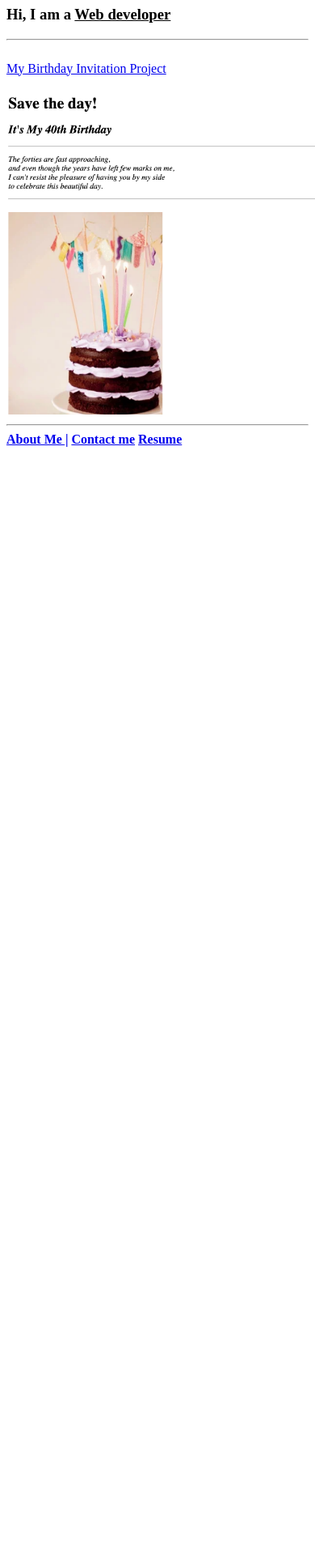
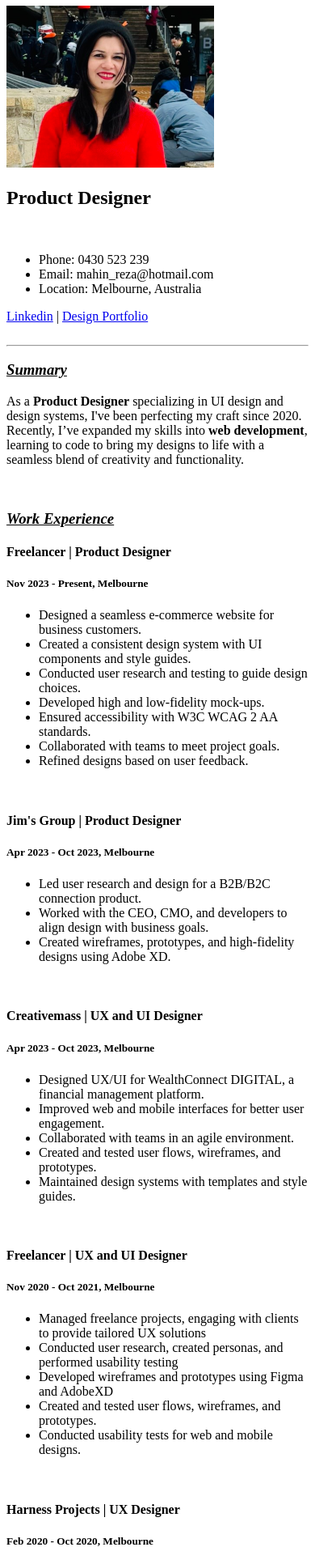
Before and after one commit to mahinreza/html-Portfolio, a plain HTML site: page index.html in a window 390 px wide. Shown: the part 73-2000 px from the top of the page at 81% size. Before the commit the page ends 844 px from the top, so only its background shows below. Drawn offline with Linux system fonts and the light colour scheme.

Commit message:
Add files via upload

```diff
--- a/index.html
+++ b/index.html
@@ -1,51 +1,132 @@
-<!-- TODO 1: Create the HTML Boilerplate -->
 <!DOCTYPE html>
 <html lang="en">
 
 <head>
     <meta charset="UTF-8">
-    <title>Mahin's Portfolio</title>
+    <title>My Resume</title>
 </head>
 
 <body>
-    <h1>Mahin's Portfolio </h1>
-    <h3>Hi, I am a <u>Web developer</u> </h3>
+    <h1>Mahin Reza</h1>
+    <img src="./Images/mahin.png" height="200"/ alt="Mahin's Portfolio wearing a red dress">
+    <h2>Product Designer</h2>
+    <br/>
+
+    <ul>
+        <li>Phone: 0430 523 239</li>
+        <li>Email: mahin_reza@hotmail.com</li>
+        <li>Location: Melbourne, Australia</li>
+    </ul>
+    <a href="https://www.linkedin.com/in/mahin-reza-584004146/">Linkedin</a> |  <a href="https://mahinreza.squarespace.com/">Design Portfolio</a>
+    <br/>
+    <br/>
     <hr/>
+
+    <h3><i><u>Summary</u></i></h3>
+    <p>
+        As a <strong>Product Designer</strong>  specializing in UI design and design systems, I've been perfecting my craft since 2020.
+        <br/>Recently, I’ve expanded my skills into <strong>web development</strong>, learning to code to bring my designs to
+        life with a seamless blend of creativity and functionality.</p>
     <br/>
-   <a href="./public/birthday-invite.html">My Birthday Invitation Project</a>
-   <br/>
-   <br/>
-   <img src="./assets/images/Birthday_invitation_project.png" height="400" alt="chocolate birthday cake with candles"/>
+
+    <h3><i><u>Work Experience</u></i></h3>
+
+    <h4>Freelancer | Product Designer</h4>
+    <h5>Nov 2023 - Present, Melbourne</h5>
+    <ul>
+        <li>Designed a seamless e-commerce website for business customers.</li>
+        <li>Created a consistent design system with UI components and style guides.</li>
+        <li>Conducted user research and testing to guide design choices.</li>
+        <li>Developed high and low-fidelity mock-ups.</li>
+        <li>  Ensured accessibility with W3C WCAG 2 AA standards.</li>
+        <li>Collaborated with teams to meet project goals.</li>
+        <li> Refined designs based on user feedback.</li>
+    </ul>
+
+    <br/>
+
+    <h4>Jim's Group | Product Designer</h4>
+    <h5>Apr 2023 - Oct 2023, Melbourne</h5>
+    <ul>
+        <li>Led user research and design for a B2B/B2C connection product.</li>
+        <li>Worked with the CEO, CMO, and developers to align design with business goals.</li>
+        <li>Created wireframes, prototypes, and high-fidelity designs using Adobe XD.</li>
+    </ul>
+
+    <br/>
+
+    <h4>Creativemass | UX and UI Designer</h4>
+    <h5>Apr 2023 - Oct 2023, Melbourne</h5>
+    <ul>
+        <li> Designed UX/UI for WealthConnect DIGITAL, a financial management platform.</li>
+        <li>Improved web and mobile interfaces for better user engagement.</li>
+        <li>Collaborated with teams in an agile environment.</li>
+        <li>Created and tested user flows, wireframes, and prototypes.</li>
+        <li>Maintained design systems with templates and style guides.</li>
+    </ul>
+
+    <br/>
+
+    <h4>Freelancer | UX and UI Designer</h4>
+    <h5>Nov 2020 - Oct 2021, Melbourne</h5>
+    <ul>
+        <li> Managed freelance projects, engaging with clients to provide tailored UX solutions</li>
+        <li> Conducted user research, created personas, and performed usability testing</li>
+        <li>Developed wireframes and prototypes using Figma and AdobeXD</li>
+        <li>Created and tested user flows, wireframes, and prototypes.</li>
+        <li>Conducted usability tests for web and mobile designs.</li>
+    </ul>
+
+    <br/>
+
+    <h4>Harness Projects | UX Designer</h4>
+    <h5>Feb 2020 - Oct 2020, Melbourne</h5>
+    <ul>
+        <li>Collaborated on UX projects with Smiling Mind, IKEA, The Swag, and Communiteer</li>
+        <li>Executed user research, developed interactive prototypes, and conducted usability tests to enhance product features.</li>
+    </ul>
+
     <hr/>
-    <a href="./public/about.html"><b>About Me |</b></a>
-    <a href="./public/contact.html"><b>Contact me</b></a>
-    <a href="../4.3 HTML Portfolio Project/Capstone Project 1-Online Resume/index.html"><b>Resume</b></a>
+
+    <h3><i><u>Educations</u></i></h3>
+    <h4>Google | UX Designer Certificate</h4>
+    <h5>Jan 2021 - Jun 2021, Melbourne</h5>
+
+    <h4>Harness Projects | UX Designer Certificate</h4>
+    <h5>Feb 2020 - Oct 2020, Melbourne</h5>
+
+    <h4>Deakin University | MPA</h4>
+    <h5>Feb 2012 - Sep 2013, Melbourne</h5>
+
+    <hr/>
+
+    <h3><i><u>Skills</u></i></h3>
+    <ul><li>Product Design:⭐️⭐️⭐️⭐️⭐️ </li>
+        <li>Figma: ⭐️⭐️⭐️⭐️⭐️</li>
+        <li>HTML:⭐️⭐️⭐️⭐️⭐️</li>
+    </ul>
+
+    <hr/>
+    <h3><i><u>Awards</u></i></h3>
+    <h4>Best Student | MPA | Deakin University</h4>
+    <h5>Dec 2013, Melbourne</h5>
+
+    <hr/>
+    <h3><i><u>Hobbies</u></i></h3>
+    <ol>
+        <li>Browsing new UX tools and trends</li>
+        <li>Learning web development</li>
+        <li>Listening to music</li>
+        <li>Drawing art</li>
+    </ol>
+
+    <hr/>
+    <h3><i><u>Contact Me</u></i></h3>
+    <ul>
+        <li>Phone: 0430 523 239</li>
+        <li>Email: mahin_reza@hotmail.com</li>
+        <li>Location: Melbourne, Australia</li>
+    </ul>
+    <a href="https://www.linkedin.com/in/mahin-reza-584004146/">Linkedin</a> |  <a href="https://mahinreza.squarespace.com/">Design Portfolio</a>
+
 </body>
-
-
-
-
-
-
-
-
-
-
-
-
-
-
-
-<!-- TODO 2: Add Your previous projects' HTML into the public folder -->
-
-<!-- TODO 3: Take screenshots of your project previews and add the images to the images folder -->
-
-<!-- TODO 4: Add titles/subtitles etc. -->
-
-<!-- TODO 5: Add a link to the project pages -->
-
-<!-- TODO 6: Add images to show the project previews
-HINT for TODO 6: You can use the height attribute set to 200 to make the image smaller:
-https://developer.mozilla.org/en-US/docs/Web/HTML/Element/img#attr-height -->
-
-<!-- TODO 7: Add the Contact Me and About Me page links -->
```
Also changed, not shown: Images/mahin.png (added).
